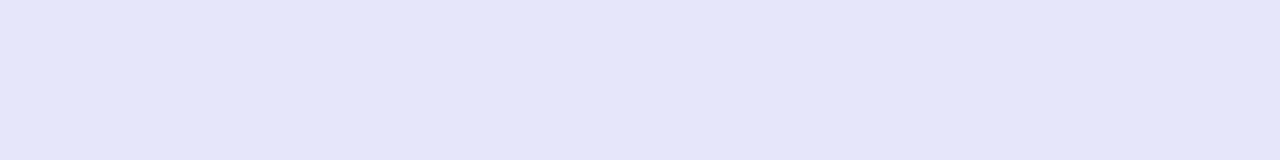
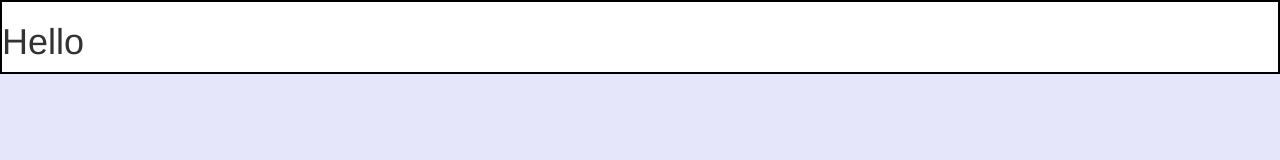
Before and after one commit to divecoke/pebble-packpin, a plain HTML site: page index.html in a window 1280 px wide. Drawn offline with nearby package versions, Linux system fonts and the light colour scheme.

Commit message:
Pridejau borderi

```diff
--- a/index.html
+++ b/index.html
@@ -19,7 +19,7 @@
     <![endif]-->
   </head>
   <body>
-
+    <h1>Hello</h1>
     <!-- jQuery (necessary for Bootstrap's JavaScript plugins) -->
     <script src="https://ajax.googleapis.com/ajax/libs/jquery/1.11.3/jquery.min.js"></script>
     <!-- Include all compiled plugins (below), or include individual files as needed -->
--- a/style.css
+++ b/style.css
@@ -1,3 +1,4 @@
 body,html {
   background: lavender;
+  border: 1px solid #000;
 }
```
